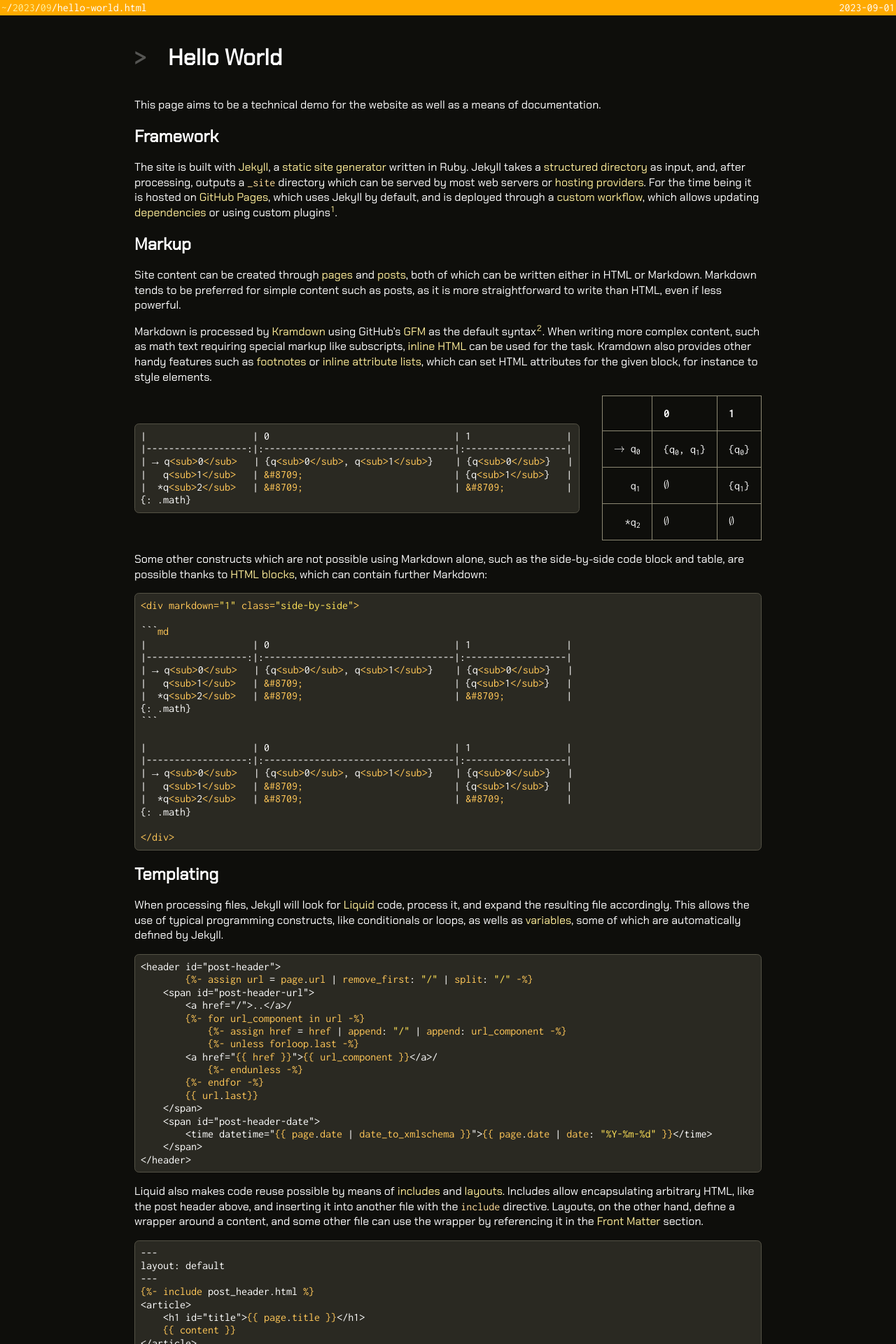
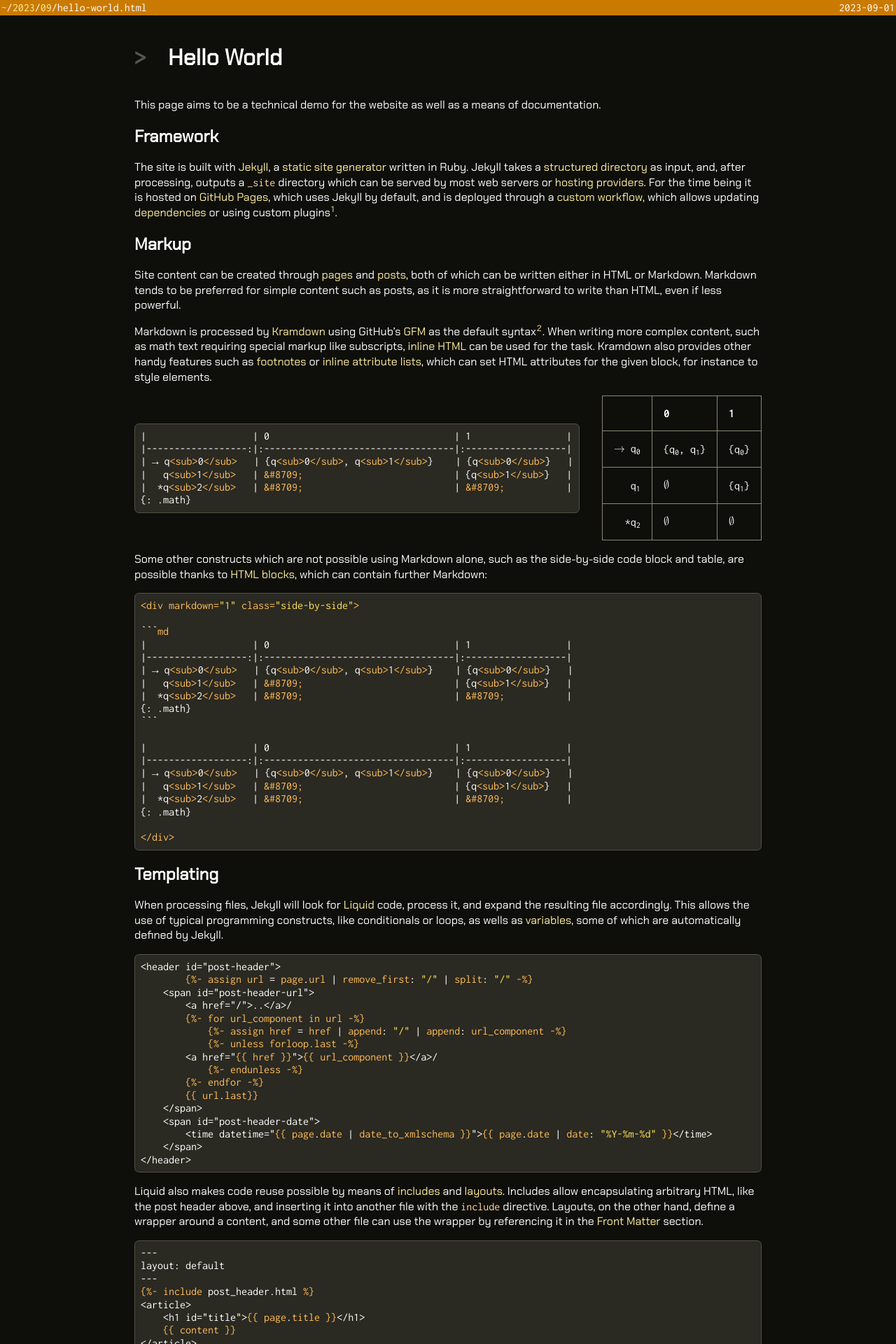
Before and after one commit to UserNombre/usernombre.github.io, a Jekyll site: the page built from _posts/2023-09-01-hello-world.md, in a window 1280 px wide. Shown: the top 1920 px of the page at 70% size. Built offline with Jekyll 4.4.1, drawn with Linux system fonts in a browser that asks for light colours.

Commit message:
[IMP] _sass/summer.scss
Adjust theme-colors by reducing the brightness and increasing secondary color distance of the
original palette

```diff
--- a/_sass/summer.scss
+++ b/_sass/summer.scss
@@ -1,27 +1,27 @@
 // H=90 (RYB)
 // H=50 (RGB)
-// http://paletton.com/#uid=51q0u0kl1Wx1x+IcEXDsUWkWEVB
+// https://paletton.com/#uid=51q0D0klbwR28NwcqGsuRwyIfpl
 
 $theme-hue: 50deg;
 
 $theme-colors: (
-    color-primary-0: #FFE258,
-    color-primary-1: #FFFDF3,
-    color-primary-2: #FFEE9A,
-    color-primary-3: #FFD719,
-    color-primary-4: #FFD300,
+    color-primary-0: #FFE256,
+    color-primary-1: #FFFCEE,
+    color-primary-2: #FFEE9C,
+    color-primary-3: #FFD509,
+    color-primary-4: #CAA700,
 
-    color-secondary-1-0: #FFFF58,
-    color-secondary-1-1: #FFFFF3,
-    color-secondary-1-2: #FFFF9A,
-    color-secondary-1-3: #FFFF19,
-    color-secondary-1-4: #FFFF00,
+    color-secondary-1-0: #E6F954,
+    color-secondary-1-1: #FAFCEC,
+    color-secondary-1-2: #F0FB9A,
+    color-secondary-1-3: #DDF909,
+    color-secondary-1-4: #AEC500,
 
-    color-secondary-2-0: #FFC758,
-    color-secondary-2-1: #FFFBF3,
-    color-secondary-2-2: #FFDD9A,
-    color-secondary-2-3: #FFB219,
-    color-secondary-2-4: #FFAA00,
+    color-secondary-2-0: #FFBC56,
+    color-secondary-2-1: #FFF8EE,
+    color-secondary-2-2: #FFD89C,
+    color-secondary-2-3: #FF9E09,
+    color-secondary-2-4: #CA7A00,
 );
 
 $theme-secondary: 2;
```
